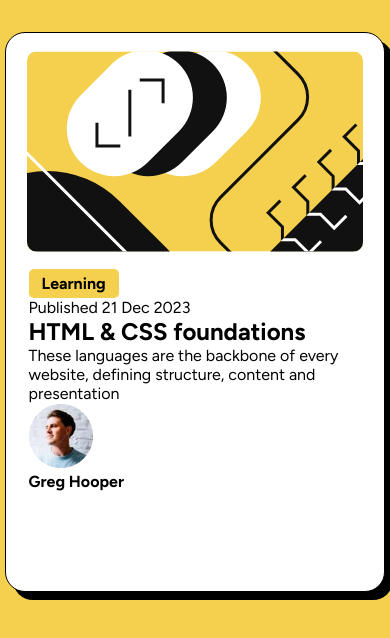
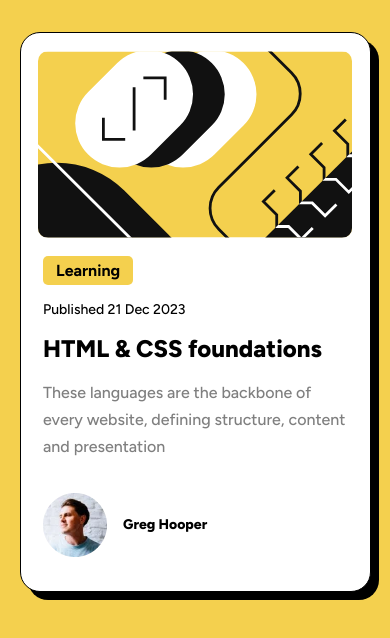
Before and after one commit to CodexianScholar/Frontend-Dev-practice-, a plain HTML site: page frontend-mentor/blog-preview-card/index.html in a window 390 px wide. Drawn offline with Linux system fonts and the light colour scheme.

Commit message:
Finished css styling and media for phone disl

```diff
--- a/frontend-mentor/blog-preview-card/index.html
+++ b/frontend-mentor/blog-preview-card/index.html
@@ -24,11 +24,11 @@
         <div class="category-bg--yellow">
           <h4>Learning</h4>
         </div>
-        <p>Published 21 Dec 2023</p>
+        <p class="published-date">Published 21 Dec 2023</p>
         <a href="#">
-          <h2>HTML & CSS foundations</h2>
+          <h2 class="blog-post--title">HTML & CSS foundations</h2>
         </a>
-        <p>
+        <p class="blog-post--preview-text">
           These languages are the backbone of every website, defining structure,
           content and presentation
         </p>
--- a/frontend-mentor/blog-preview-card/style.css
+++ b/frontend-mentor/blog-preview-card/style.css
@@ -50,3 +50,50 @@ a:hover {
   width: 90px;
   text-align: center;
 }
+
+.published-date {
+  font-size: 14px;
+  font-weight: 500;
+  margin-top: 1rem;
+  margin-bottom: 1rem;
+}
+
+.blog-post--title {
+  font-size: 24px;
+  font-weight: 800;
+  margin-top: 0.5rem;
+  margin-bottom: 1rem;
+}
+
+.blog-post--preview-text {
+  color: #7f7f7f;
+  font-size: 16px;
+  font-weight: 500;
+  line-height: 1.7;
+  margin-bottom: 1.5rem;
+}
+
+.blog-card--author {
+  display: flex;
+  align-items: center;
+  margin-top: 2rem;
+}
+
+.blog-card--author h4 {
+  margin-left: 1rem;
+  font-size: 14px;
+  font-weight: 800;
+}
+
+/* media Queries  */
+
+@media screen and (max-width: 500px) {
+  #blog-card--container {
+    width: 90%;
+    margin: 2rem auto;
+  }
+
+  .blog-card--image img {
+    width: 100%;
+  }
+}
```
